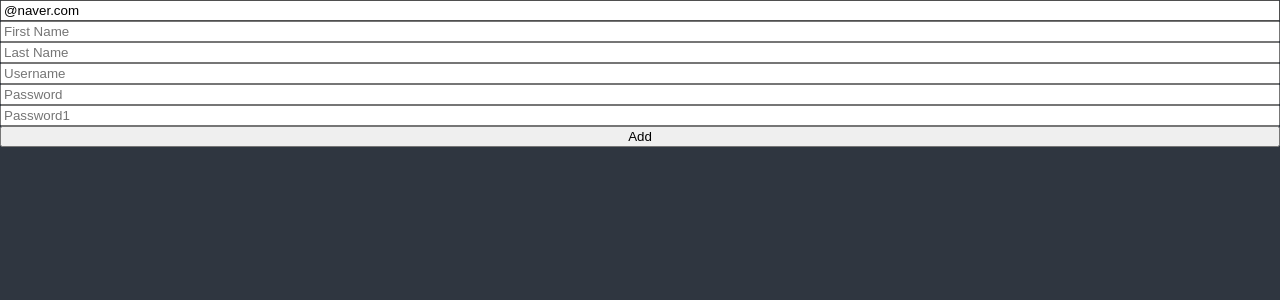
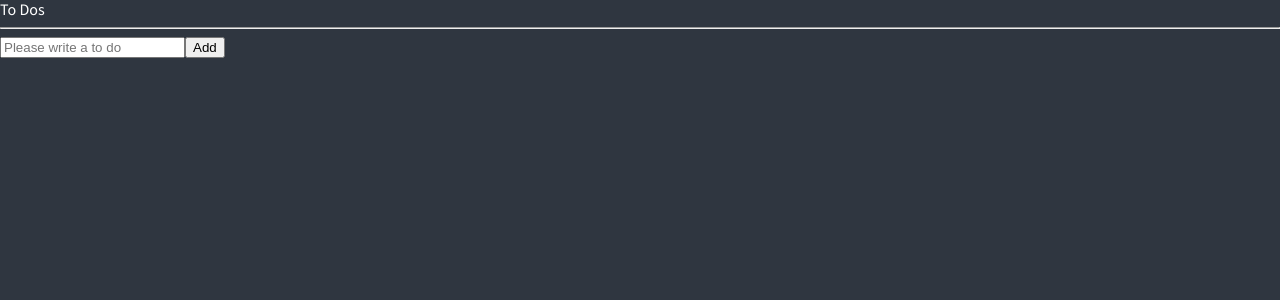
Before and after one commit to doriwon/oneflix_2022, a React (Create React App) app: page / in a window 1280 px wide. Shown: the top 300 px of the page. Built offline with nearby package versions, Linux system fonts and the light colour scheme.

Commit message:
#5.11 Add To Do

```diff
--- a/src/ToDoList.tsx
+++ b/src/ToDoList.tsx
@@ -1,131 +1,43 @@
-import React, { useState } from "react";
 import { useForm } from "react-hook-form";
+import { atom, useRecoilState } from "recoil";
 
-interface IFrom {
-  email: string;
-  firstName: string;
-  lastName: string;
-  username: string;
-  password: string;
-  password1: string;
-  extraError?: string;
+interface IForm {
+  toDo: string;
 }
+interface IToDo {
+  text: string;
+  id: number;
+  category: "TO_DO" | "DOING" | "DONE"; //3개중 하나
+}
+const toDoState = atom<IToDo[]>({ key: "toDo", default: [] });
+
 function ToDoList() {
-  /*const [toDo, setToDo] = useState("");
-  const [toDoError, setToDoError] = useState("");
-  const onChange = (event: React.FormEvent<HTMLInputElement>) => {
-    const {
-      currentTarget: { value },
-    } = event;
-    setToDo(value);
-    setToDoError("");
+  const [toDos, setToDos] = useRecoilState(toDoState);
+  const { register, handleSubmit, setValue } = useForm<IForm>();
+  const handleVaild = ({ toDo }: IForm) => {
+    setToDos((oldToDos) => [
+      { text: toDo, id: Date.now(), category: "TO_DO" },
+      ...oldToDos,
+    ]);
+    setValue("toDo", "");
   };
-  const onSubmit = (event: React.FormEvent<HTMLFormElement>) => {
-    event.preventDefault();
-    console.log(toDo);
-    if (toDo.length < 10) {
-      return setToDoError("더 길게 쓰시오");
-    }
-    console.log("확인");
-  };
+  console.log("?", toDos);
   return (
     <div>
-      <form onSubmit={onSubmit}>
-        <input onChange={onChange} value={toDo} placeholder="Write" />
+      <h1>To Dos</h1>
+      <hr />
+      <form onSubmit={handleSubmit(handleVaild)}>
+        <input
+          {...register("toDo", { required: "Write a to do" })}
+          placeholder="Please write a to do"
+        />
         <button>Add</button>
-        {toDoError !== "" ? toDoError : null}
       </form>
-    </div>
-  );*/
-
-  const {
-    register,
-    watch,
-    handleSubmit,
-    setValue,
-    formState: { errors },
-    setError,
-  } = useForm<IFrom>({ defaultValues: { email: "@naver.com" } });
-  const onValid = (data: IFrom) => {
-    if (data.password !== data.password1) {
-      setError(
-        "password1",
-        { message: "Password are not the same." },
-        { shouldFocus: true } //오류 발생 시 포커스 커서 자동
-      );
-    }
-    setError("extraError", { message: "Server offline." });
-    setValue("email", "");
-  };
-  //console.log(watch()); //작성할 때마다 호출
-  console.log(errors); //에러 메세지 표시
-  return (
-    <div>
-      <form
-        style={{ display: "flex", flexDirection: "column" }}
-        onSubmit={handleSubmit(onValid)}
-      >
-        <input
-          {...register("email", {
-            required: "Email is required",
-            pattern: {
-              // 정규식 조건 걸기
-              value: /^[A-Za-z0-9._%+-]+@naver.com$/, //A~Z, 숫자, 부호 가능 + 네이버만 가능
-              message: "only naver allowed",
-            },
-          })}
-          placeholder="Email"
-        />
-        {/* ...register 가 반환하는 모든것들을 넣어줌 */}
-        <span>{errors?.email?.message}</span>
-        {/* 없을 경우도 있으니 ? 추가, 작성하는 도중 경고창 뜸 */}
-        <input
-          {...register("firstName", {
-            required: true,
-            validate: (value) =>
-              value.includes("son") ? 'no "son" allowed' : true, //son 이라는 텍스트 포함시 오류 메세지 노출
-          })}
-          placeholder="First Name"
-        />
-        <span>{errors?.firstName?.message}</span>
-        <input
-          {...register("lastName", {
-            required: "Write here",
-          })}
-          placeholder="Last Name"
-        />
-        <span>{errors?.lastName?.message}</span>
-        <input
-          {...register("username", {
-            required: "Write he2re",
-            validate: {
-              noSon: (value) =>
-                value.includes("jiwon") ? 'no "jiwon" allowed' : true,
-              noKim: (value) =>
-                value.includes("hawon") ? 'no "hawon" allowed' : true,
-            },
-          })}
-          placeholder="Username"
-        />
-        <span>{errors?.username?.message}</span>
-        <input
-          {...register("password", {
-            required: "Write here",
-            minLength: { value: 10, message: "write over 10" },
-          })}
-          placeholder="Password"
-        />
-        <span>{errors?.password?.message}</span>
-        <input
-          {...register("password1", {
-            required: "Password is required",
-          })}
-          placeholder="Password1"
-        />
-        <span>{errors?.password1?.message}</span>
-        <button>Add</button>
-        <span>{errors?.extraError?.message}</span>
-      </form>
+      <ul>
+        {toDos.map((toDo) => (
+          <li key={toDo.id}>{toDo.text}</li>
+        ))}
+      </ul>
     </div>
   );
 }
```
